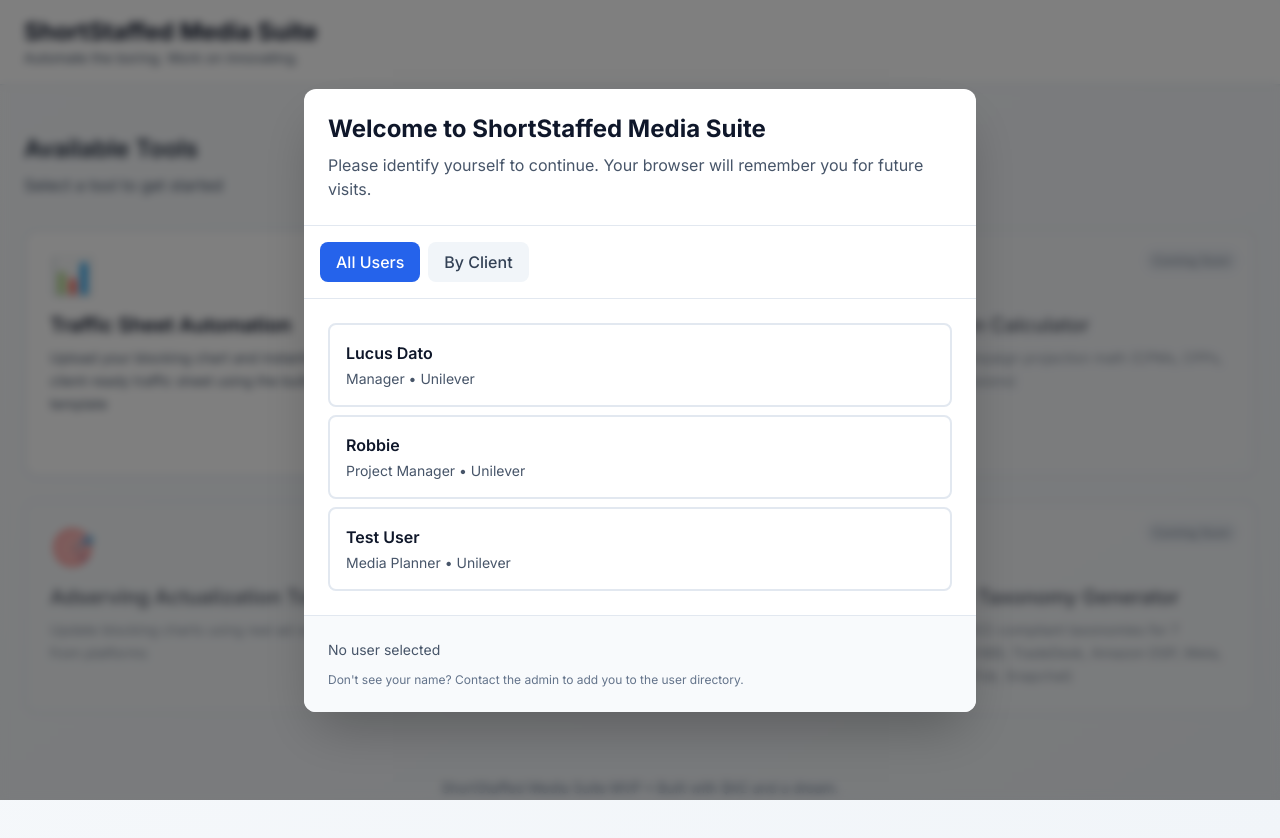
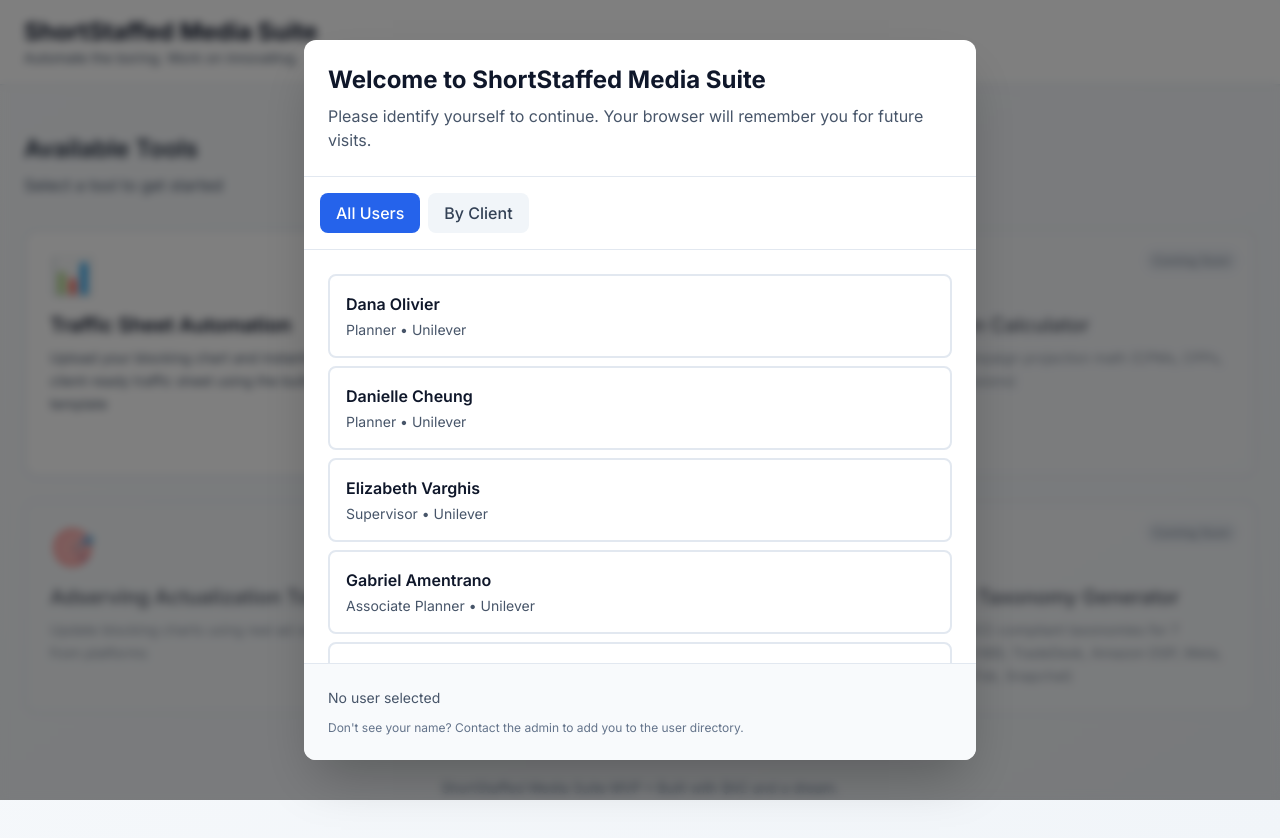
Before and after one commit to lucusdato/ShortStaffed-Media-Suite, a Next.js app: page / in a window 1280 px wide. Shown: the top 838 px of the page. Built offline with nearby package versions, Linux system fonts and the light colour scheme.

Commit message:
Update user directory

```diff
--- a/core/analytics/userDirectory.ts
+++ b/core/analytics/userDirectory.ts
@@ -47,7 +47,16 @@ export const USERS: UserDirectoryEntry[] = [
   // ADD NEW USERS BELOW THIS LINE
   // ============================================================================
   // Example format:
-  { name: "Robbie", role: "Project Manager", client: "Unilever", isAdmin: true },
+  { name: "Robbie Starkman", role: "Project Manager", client: "Unilever", isAdmin: true },
+  { name: "Dana Olivier", role: "Planner", client: "Unilever", isAdmin: false },
+  { name: "Sarah Lee", role: "Senior Planner", client: "Unilever", isAdmin: false },
+  { name: "John McClellan", role: "Senior Planner", client: "Unilever", isAdmin: false },
+  { name: "Elizabeth Varghis", role: "Supervisor", client: "Unilever", isAdmin: false },
+  { name: "Ksenia Kussner", role: "Supervisor", client: "Unilever", isAdmin: false },
+  { name: "Danielle Cheung", role: "Planner", client: "Unilever", isAdmin: false },
+  { name: "Gabriel Amentrano", role: "Associate Planner", client: "Unilever", isAdmin: false },
+  { name: "Nicole Willick", role: "Associate Planner", client: "Unilever", isAdmin: false },
+  { name: "Madeleine DePaoli", role: "Associate Planner", client: "Unilever", isAdmin: false },
   { name: "Test User", role: "Media Planner", client: "Unilever" }, // Non-admin for testing
   // { name: "Your Name", role: "Your Role", client: "Client Name" },
 ];
```
